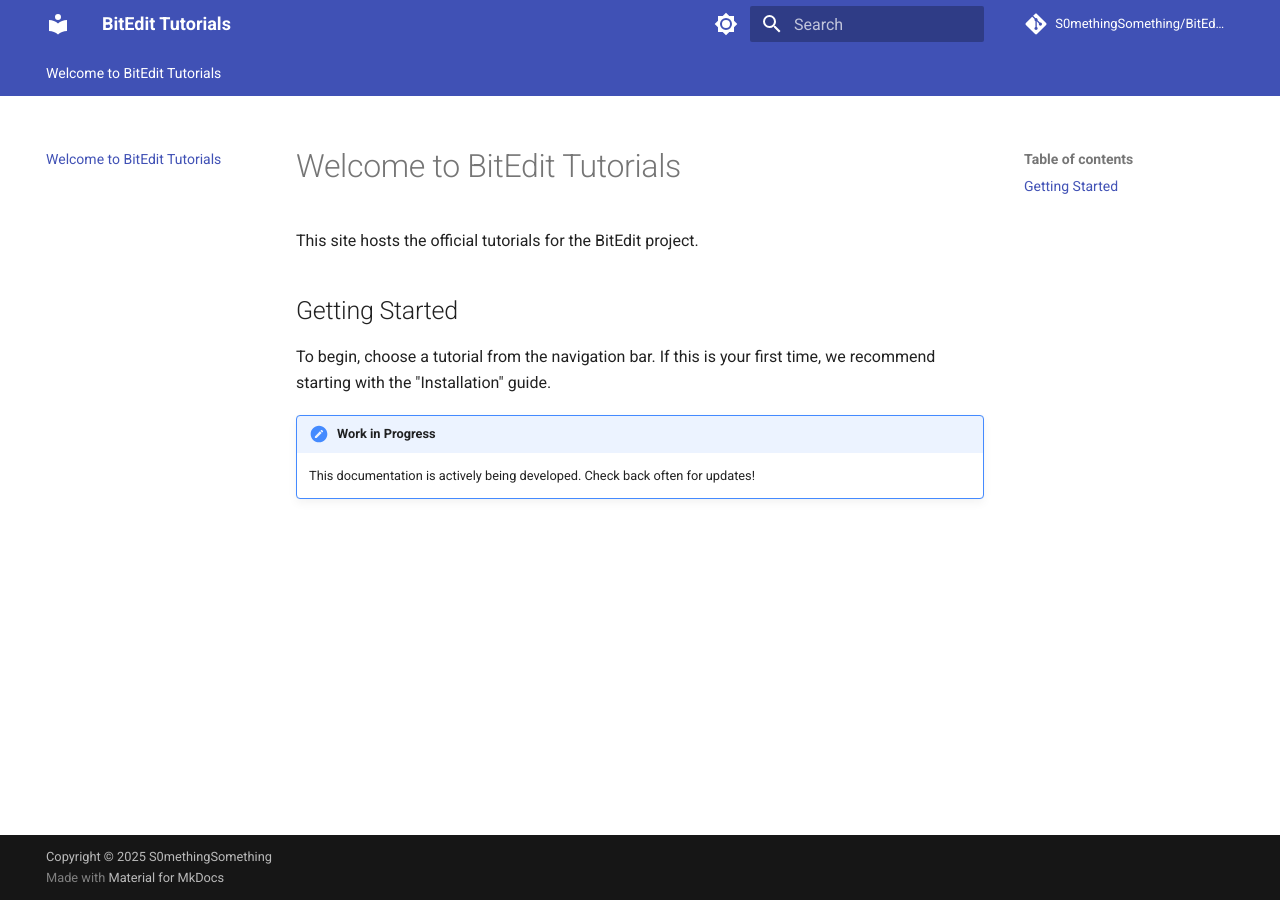
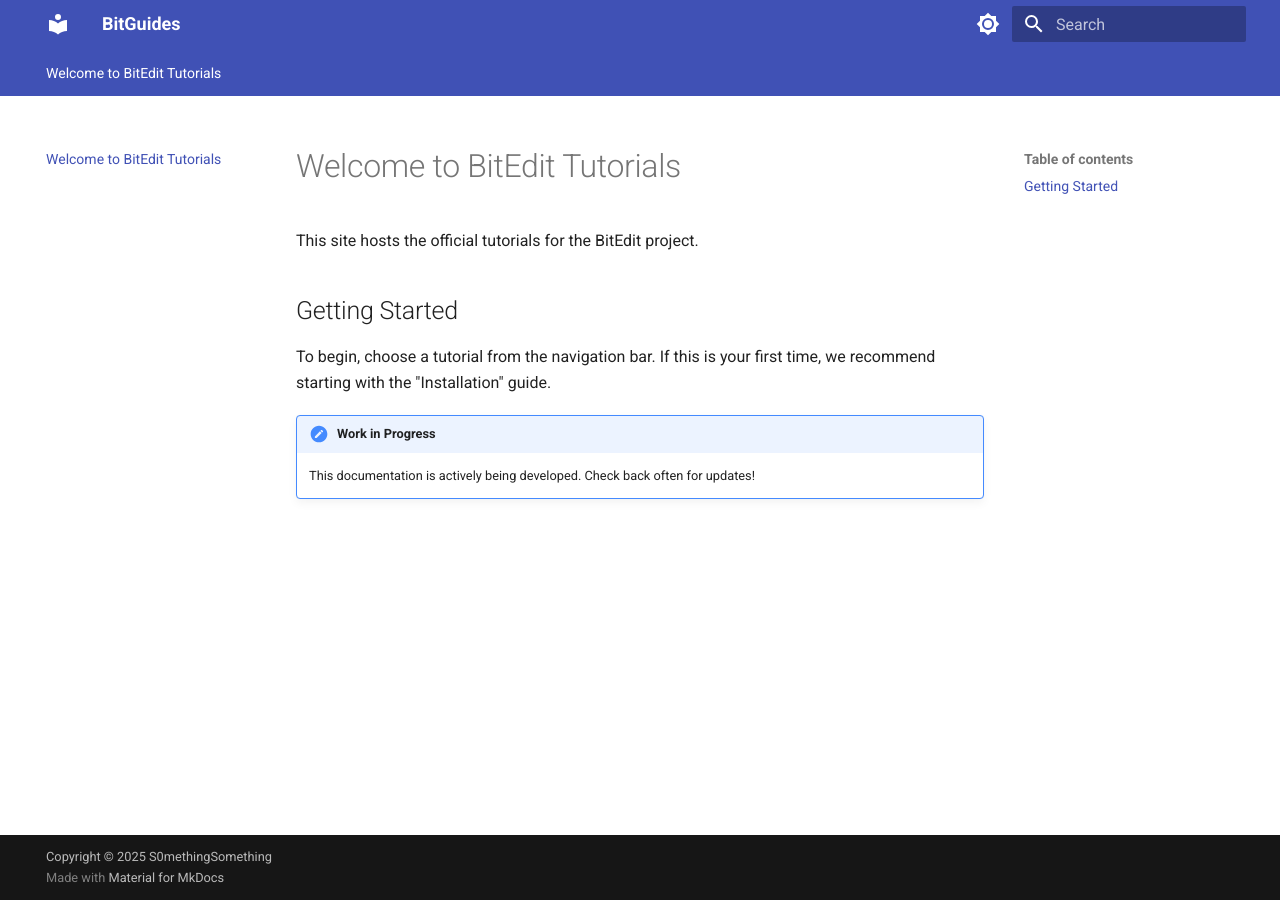
Before and after one commit to S0methingSomething/BitGuides, an MkDocs documentation site: the page built from docs/index.md, in a window 1280 px wide. Built offline with MkDocs 1.6.1 and Material for MkDocs 9.7.7, drawn with Linux system fonts in a browser that asks for light colours; comment, search, counter and statistics services are not loaded; part of the change alters nothing that is shown.

Commit message:
Update mkdocs.yml

```diff
--- a/mkdocs.yml
+++ b/mkdocs.yml
@@ -1,14 +1,17 @@
 # Project information
-site_name: BitEdit Tutorials
-site_url: https://S0methingSomething.github.io/BitEdit-Tutorials/
+site_name: BitGuides
+# The URLs below are set automatically by the deployment workflow.
+# They can be left blank here.
+site_url:
 site_author: S0methingSomething
-site_description: Tutorials for BitEdit.
+site_description: Dynamic tutorials for BitEdit.
 
 # Repository
-repo_name: S0methingSomething/BitEdit-Tutorials
-repo_url: https://github.com/S0methingSomething/BitEdit-Tutorials
+# The URL below is set automatically by the deployment workflow.
+# It can be left blank here.
+repo_url:
 
-# Copyright - I've set the year to 2025 based on the current date.
+# Copyright
 copyright: Copyright &copy; 2025 S0methingSomething
 
 # Configuration
```
